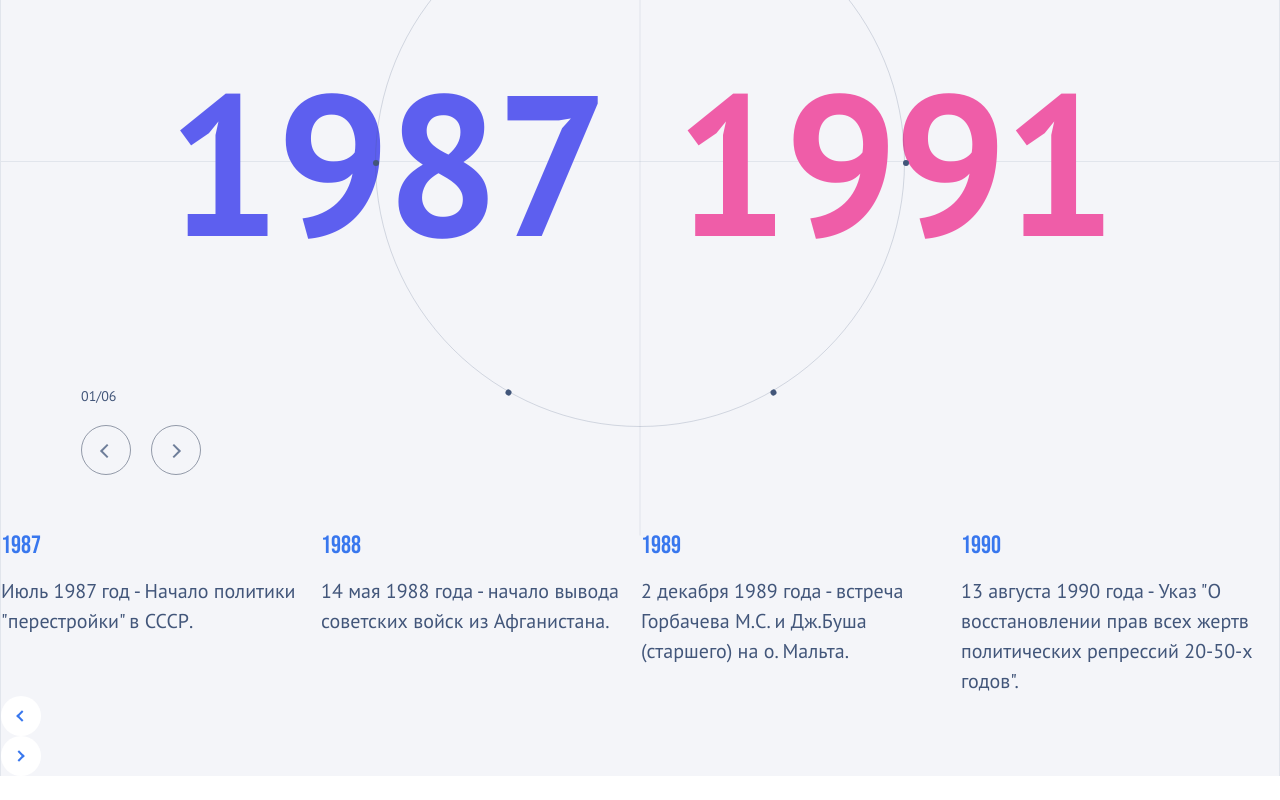
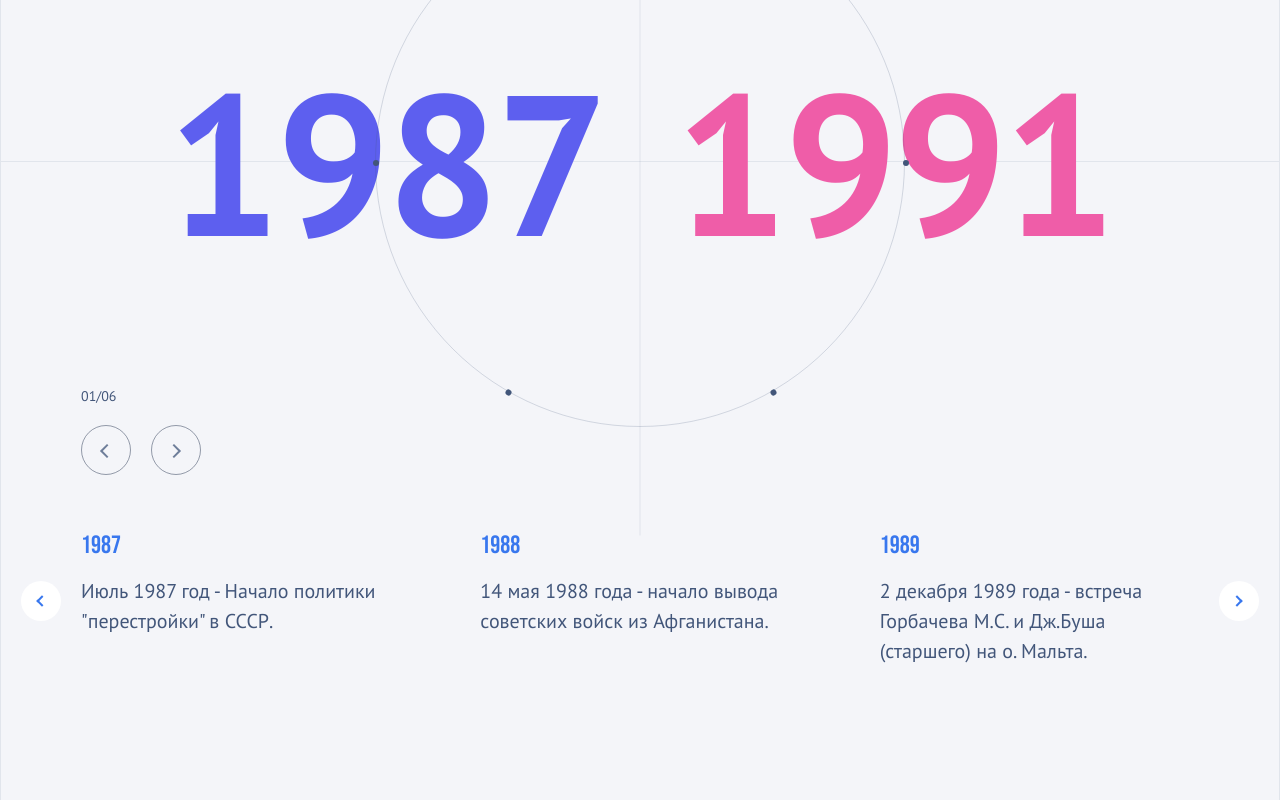
Before and after one commit to LDS196/test-slider, a React (Create React App) app: page / in a window 1280 px wide. Shown: the part 319-1119 px from the top of the page. Before the commit the page ends 1095 px from the top, so only its background shows below. Built offline with nearby package versions, Linux system fonts and the light colour scheme.

Commit message:
feat: add styles for slider

```diff
--- a/src/components/Period/Period.module.scss
+++ b/src/components/Period/Period.module.scss
@@ -8,6 +8,7 @@
   border-right: 1px solid $colorLine;
   position: relative;
   padding-top: 215px;
+  padding-bottom: 104px;
 }
 
 .lineGradient {
--- a/src/components/Round/Round.module.scss
+++ b/src/components/Round/Round.module.scss
@@ -12,7 +12,9 @@
   margin-top: -40px;
   margin-bottom: 56px;
 }
+.wrapperSlider {
 
+}
 .date {
   position: absolute;
 }
--- a/src/components/Round/Round.tsx
+++ b/src/components/Round/Round.tsx
@@ -111,8 +111,10 @@ const Round = () => {
                  setPrevPeriod={setPrevPeriod}/>
       </div>
 
+      <div className={s.wrapperSlider}>
+        <Slider events={events}/>
+      </div>
 
-        <Slider events={events}/>
 
 
 
--- a/src/components/Slider/SlideNextButton/SlideNextButton.module.scss
+++ b/src/components/Slider/SlideNextButton/SlideNextButton.module.scss
@@ -1,7 +1,6 @@
 @import "src/scss/variables";
 
 .buttonNext {
-  display: block;
   background-color: white;
   position: relative;
   height: 40px;
--- a/src/components/Slider/SlidePrevButton/SlidePrevButton.module.scss
+++ b/src/components/Slider/SlidePrevButton/SlidePrevButton.module.scss
@@ -1,8 +1,6 @@
 @import "src/scss/variables";
 
 .buttonPrev {
-
-  display: block;
   background-color: white;
   position: relative;
   height: 40px;
--- a/src/components/Slider/SlidePrevButton/SlidePrevButton.tsx
+++ b/src/components/Slider/SlidePrevButton/SlidePrevButton.tsx
@@ -4,11 +4,11 @@ import s from './SlidePrevButton.module.scss'
 
 export function SlidePrevButton() {
   const swiper = useSwiper();
-
+  console.log(swiper.activeIndex)
   return (
     <button
       className={s.buttonPrev}
-      onClick={() => swiper.slideNext}
+      onClick={() => swiper.slidePrev()}
     >
     </button>
   );
--- a/src/components/Slider/Slider.module.scss
+++ b/src/components/Slider/Slider.module.scss
@@ -2,9 +2,18 @@
 
 
 .slider {
-  padding-left: 20px;
-  padding-right: 20px;
-  display: flex;
-  gap: 0 20px;
-  justify-content: space-between;
+  position: relative;
+  padding: 0 80px;
 }
+
+.prevButton {
+  position: absolute;
+  left: 20px;
+  top: 50px;
+}
+
+.nextButton {
+  position: absolute;
+  right: 20px;
+  top: 50px;
+}
--- a/src/components/Slider/Slider.tsx
+++ b/src/components/Slider/Slider.tsx
@@ -17,37 +17,46 @@ type Props = {
   events: Event[]
 }
 
+
 const Slider = ({events}: Props) => {
 
+
+  const slides = events.map(event => <SwiperSlide key={event.id}>
+    <SlideItem date={event.date} description={event.description}/>
+  </SwiperSlide>)
+
   return (
-    <div
-      // className={s.slider}
-    >
 
+    <div className={s.slider}>
       <Swiper
 
         // @ts-ignore
         modules={[Navigation, Pagination, Scrollbar, A11y]}
-        // spaceBetween={50}
+        spaceBetween={80}
         slidesPerView={3}
         // navigation
-        onSwiper={(swiper) => console.log(swiper)}
+
+        onSwiper={(swiper) => console.log(swiper.activeIndex)}
         onSlideChange={() => console.log('slide change')}
       >
-        <SlidePrevButton/>
-        {events.map(event => <SwiperSlide key={event.id}>
-          <SlideItem date={event.date} description={event.description}/>
-        </SwiperSlide>)}
+        <div className={s.prevButton}>
+          <SlidePrevButton/>
+        </div>
 
-        <SlideNextButton/>
+       {slides}
+
+
+        <div className={s.nextButton}>
+          <SlideNextButton/>
+        </div>
+
 
       </Swiper>
+    </div>
 
-    </div>
+
   );
 };
 
 
-
-
 export default Slider;
--- a/src/index.css
+++ b/src/index.css
@@ -7,9 +7,11 @@ html {
 *, *:before, *:after {
     box-sizing: inherit;
 }
+
 body {
-  font-family: 'PT Sans','Bebas Neue', sans-serif;
+    font-family: 'PT Sans', 'Bebas Neue', sans-serif;
 }
+
 body, h1, h2, h3, h4, h5, h6, p, ol, ul {
     margin: 0;
     padding: 0;
@@ -20,15 +22,20 @@ ol, ul {
     list-style: none;
 }
 
+button {
+    cursor: pointer;
+}
+
 img {
     max-width: 100%;
     height: auto;
 }
-.swiper-slide{
-  max-width: 320px !important;
-  /*min-width: 320px !important;*/
+
+.swiper-slide {
+    max-width: 400px !important;
 }
-.swiper{
-  width: 100%;
-  max-width: 1280px;
+
+.swiper {
+    position: static !important;
+    cursor: grab;
 }
--- a/src/index.tsx
+++ b/src/index.tsx
@@ -8,9 +8,9 @@ const root = ReactDOM.createRoot(
   document.getElementById('root') as HTMLElement
 );
 root.render(
-  <React.StrictMode>
+
     <App />
-  </React.StrictMode>
+
 );
 
 // If you want to start measuring performance in your app, pass a function
```
Lines whose indentation alone changed are shown as unchanged.
